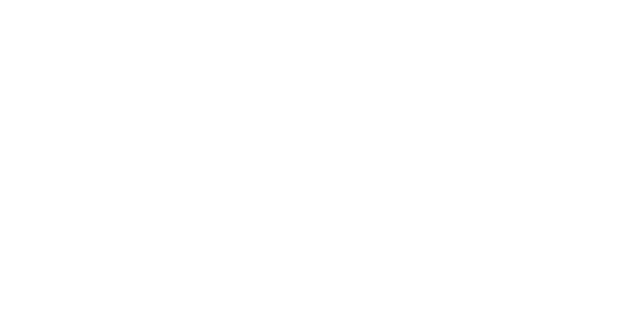
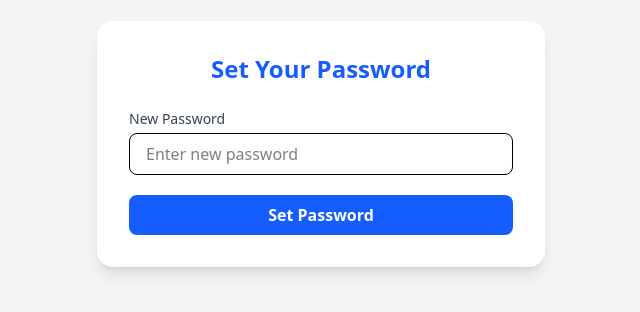
Before and after one commit to Katari-8055/HR_Management_System, a React (Vite) app in the folder client/: page /api/employee/setpassword in a window 1280 px wide. Before the commit this address had no page. Shown: the part 256-568 px from the top of the page, without its empty margins (319-959 px from the left). Built offline with nearby package versions, Linux system fonts and the light colour scheme.

Commit message:
adding ui for Employee password setup

```diff
--- a/client/src/App.jsx
+++ b/client/src/App.jsx
@@ -34,7 +34,7 @@ const App = () => {
         <Route path="/hr/leavemanagement" element={<LeaveManagement/>}/>
 
         {/* EMP Routes */}
-        <Route path="/setpassword/:token" element={<Setpassword/>}/>
+        <Route path="/api/employee/setpassword" element={<Setpassword/>}/>
 
       </Routes>
     </Router>
--- a/client/src/components/EMPComponents/Setpassword.jsx
+++ b/client/src/components/EMPComponents/Setpassword.jsx
@@ -1,9 +1,19 @@
+import axios from "axios";
 import React, { useState } from "react";
+import { useLocation } from "react-router-dom";
+import { useNavigate } from "react-router-dom";
+
 
 const SetPassword = () => {
   const [password, setPassword] = useState("");
   const [loading, setLoading] = useState(false);
   const [error, setError] = useState("");
+
+  const navigate = useNavigate();
+
+  const { search } = useLocation();
+  const queryParams = new URLSearchParams(search);
+  const token = queryParams.get("token");
 
   const handleSubmit = async (e) => {
     e.preventDefault();
@@ -11,8 +21,10 @@ const SetPassword = () => {
     setError("");
 
     try {
-      // yaha aap apna API call karoge
+      const res = await axios.post("http://localhost:3000/api/employee/passwordSetup", { password, token },{withCredentials:true})
+      console.log("Response:", res.data);
       console.log("New Password:", password);
+      navigate("/login")
     } catch (err) {
       setError("Failed to set password!");
     } finally {
```
